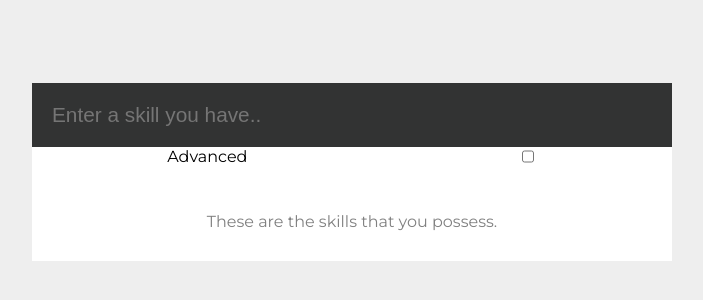
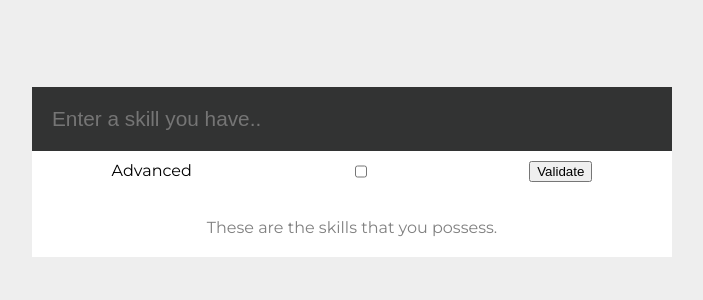
Before and after one commit to jervalles/vue-simplelist, a Vue app in the folder vue-skills/: page / in a window 1280 px wide. Shown: the part 220-520 px from the top of the page, without its empty margins (288-991 px from the left). Built offline with nearby package versions, Linux system fonts and the light colour scheme.

Commit message:
added a style and a new button to validate the form

```diff
--- a/vue-skills/src/components/Skills.css
+++ b/vue-skills/src/components/Skills.css
@@ -19,7 +19,7 @@
 
   p {
     text-align:center;
-    padding: 30px 0;
+    padding: 20px 0;
     color: gray;
   }
 
@@ -54,6 +54,7 @@ input {
 }
 
 .advanced {
+    margin-top: 10px;
     display: flex;
     flex-direction: row;
     justify-content: space-around;
--- a/vue-skills/src/components/Skills.vue
+++ b/vue-skills/src/components/Skills.vue
@@ -5,12 +5,13 @@
         <input type="text" placeholder="Enter a skill you have.." v-model="skill">
         <div class="advanced">Advanced
           <input type="checkbox" id="checkbox" v-model="checked">
+          <button type="submit">Validate</button>
         </div>
       </form>
         <p class="preview" v-if="skill.length > 0"> {{ skill }}</p>
       <ul>
         <li v-for="(data, index) in skills" :key='index'>{{ index }}. {{ data.skill }}
-          <span v-if="data.checked">Advanced</span>
+          <span v-if="data.checked">- Advanced</span>
         </li>
       </ul>
 <!--
```
